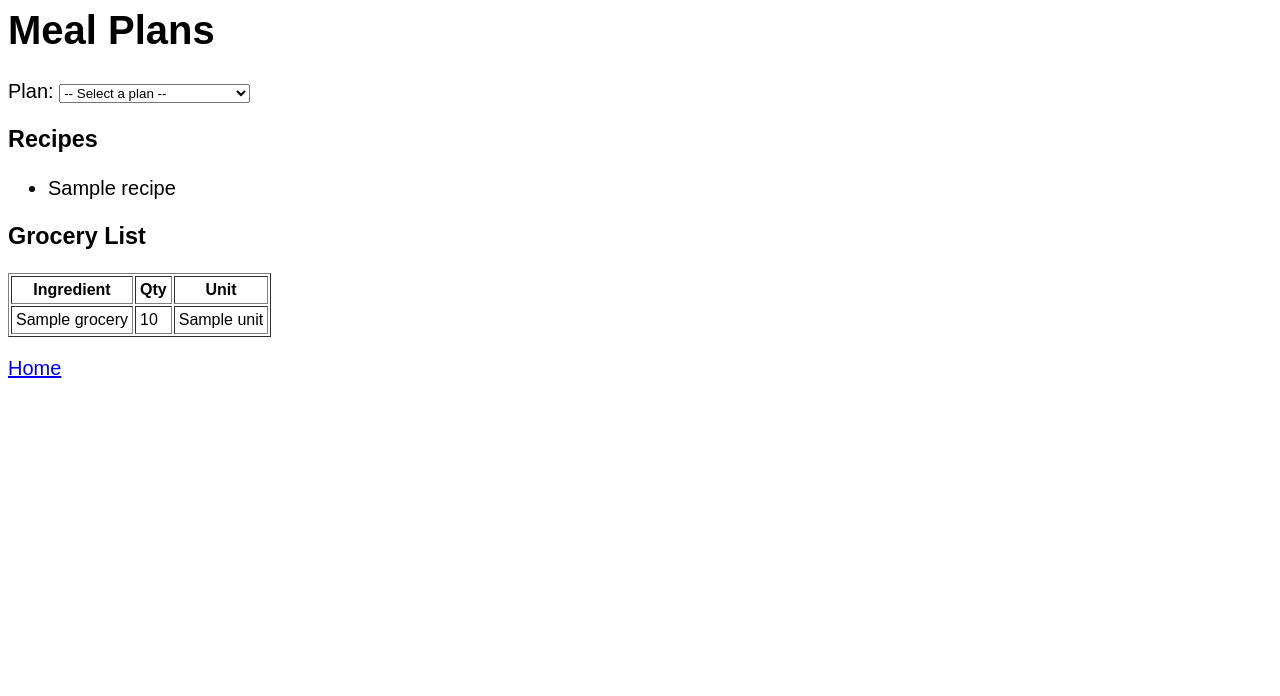
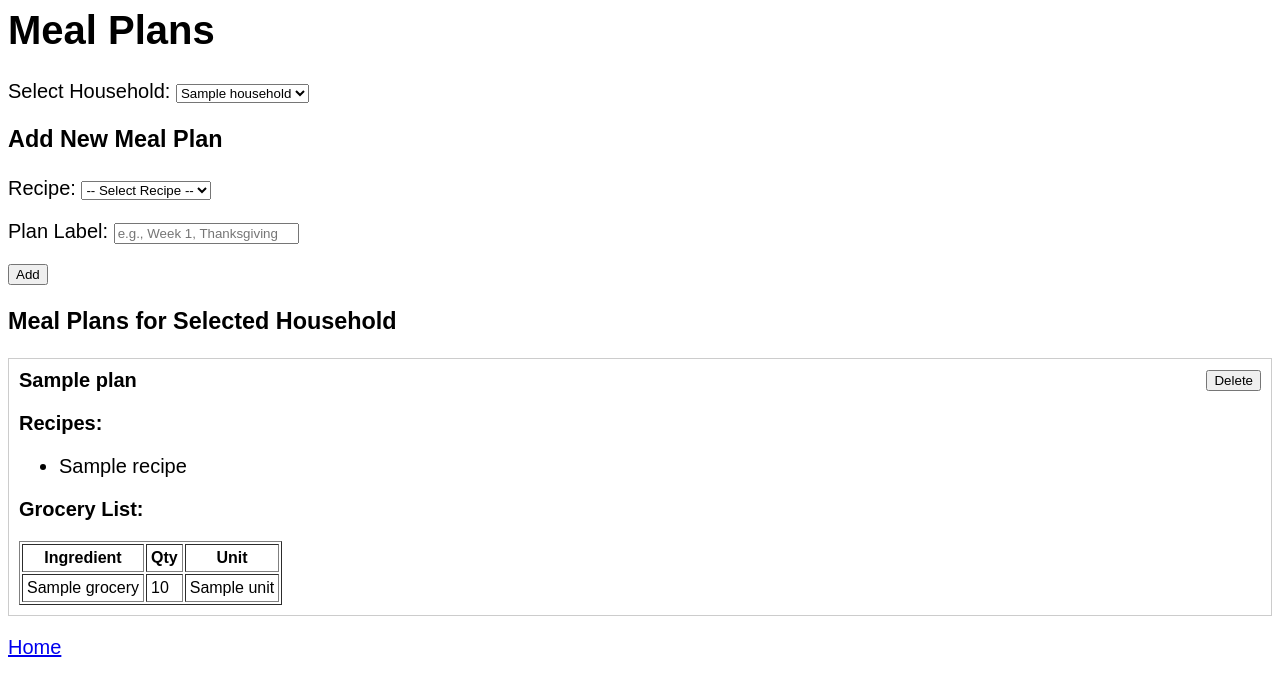
Before and after one commit to eliwerstler/DBProj3, a Flask app: template templates/mealplans.html in a window 1280 px wide. Shown: the top 696 px of the page. Run offline with Flask 3, Linux system fonts and the light colour scheme; the template is opened without the code that fills it: most values are stand-ins (such as "Sample title", 1, 10 or a date in 2020); parts of the project's set-up code (start-up, migrations or seed data) failed here and were passed over.

Commit message:
methods for meal plans

```diff
--- a/server.py
+++ b/server.py
@@ -342,18 +342,124 @@ def cookable():
 
 
 
-@app.route('/mealplans')
+@app.route('/mealplans', methods=['GET', 'POST'])
 def mealplans():
+    # Handle POST
+    if request.method == 'POST':
+        # Check if this is a delete request
+        if request.form.get('action') == 'delete':
+            plan_id = request.form.get('plan_id')
+            household_id = request.form.get('hid')
+            if plan_id:
+                try:
+                    # Delete grocery list ingredients first
+                    g.conn.execute(text("""
+                        DELETE FROM grocery_list_contains_ingredients
+                        WHERE grocery_id IN (SELECT grocery_id FROM grocery_list WHERE plan_id = :pid)
+                    """), {'pid': plan_id})
+
+                    # Delete grocery list
+                    g.conn.execute(text("""
+                        DELETE FROM grocery_list WHERE plan_id = :pid
+                    """), {'pid': plan_id})
+
+                    # Delete meal plan recipe links
+                    g.conn.execute(text("""
+                        DELETE FROM meal_plan_selects_recipe WHERE plan_id = :pid
+                    """), {'pid': plan_id})
+
+                    # Delete meal plan
+                    g.conn.execute(text("""
+                        DELETE FROM meal_plans WHERE plan_id = :pid
+                    """), {'pid': plan_id})
+
+                    g.conn.commit()
+                    return redirect(f'/mealplans?hid={household_id}')
+                except Exception as e:
+                    return f"<h3>Error deleting meal plan:</h3><pre>{e}</pre>"
+        else:
+            # Add new meal plan
+            household_id = request.form.get('hid')
+            recipe_id = request.form.get('recipe_id')
+            label = request.form.get('label')
+
+            if household_id and recipe_id and label:
+                try:
+                    # Insert meal plan
+                    result = g.conn.execute(text("""
+                        INSERT INTO meal_plans (household_id, label)
+                        VALUES (:hid, :label)
+                        RETURNING plan_id
+                    """), {'hid': household_id, 'label': label})
+                    plan_id = result.fetchone()[0]
+
+                    # Link recipe to meal plan
+                    g.conn.execute(text("""
+                        INSERT INTO meal_plan_selects_recipe (plan_id, recipe_id)
+                        VALUES (:pid, :rid)
+                    """), {'pid': plan_id, 'rid': recipe_id})
+
+                    # Create grocery list
+                    result = g.conn.execute(text("""
+                        INSERT INTO grocery_list (plan_id)
+                        VALUES (:pid)
+                        RETURNING grocery_id
+                    """), {'pid': plan_id})
+                    grocery_id = result.fetchone()[0]
+
+                    # Add recipe ingredients to grocery list
+                    g.conn.execute(text("""
+                        INSERT INTO grocery_list_contains_ingredients (grocery_id, ingredient_id, quantity, unit)
+                        SELECT :gid, ingredient_id, quantity, unit
+                        FROM recipe_made_with_ingredient
+                        WHERE recipe_id = :rid
+                    """), {'gid': grocery_id, 'rid': recipe_id})
+
+                    g.conn.commit()
+                    return redirect(f'/mealplans?hid={household_id}')
+                except Exception as e:
+                    return f"<h3>Error adding meal plan:</h3><pre>{e}</pre>"
+
+    # Handle GET - Display meal plans
     try:
-        plans = g.conn.execute(text("""
-            SELECT mp.plan_id, h.household_name, mp.label
-            FROM meal_plans mp
-            JOIN household h ON h.household_id = mp.household_id
-            ORDER BY h.household_name, mp.label
+        # Fetch households
+        households = g.conn.execute(text("""
+            SELECT household_id, household_name
+            FROM household
+            ORDER BY household_name
         """)).fetchall()
-        sel_pid = request.args.get("pid")
-        groceries = recipes = []
-        if sel_pid:
+
+        # Get selected household
+        sel_hid = request.args.get('hid', str(households[0].household_id) if households else None)
+
+        # Fetch recipes for the add form
+        all_recipes = g.conn.execute(text("""
+            SELECT recipe_id, recipe_name
+            FROM recipe
+            ORDER BY recipe_name
+        """)).fetchall()
+
+        # Fetch meal plans for selected household
+        plans = []
+        if sel_hid:
+            plans = g.conn.execute(text("""
+                SELECT mp.plan_id, mp.label
+                FROM meal_plans mp
+                WHERE mp.household_id = :hid
+                ORDER BY mp.label
+            """), {'hid': sel_hid}).fetchall()
+
+        # Get details for each plan
+        plan_details = []
+        for plan in plans:
+            recipes = g.conn.execute(text("""
+                SELECT r.recipe_name
+                FROM meal_plan_selects_recipe mpsr
+                JOIN recipe r ON r.recipe_id = mpsr.recipe_id
+                WHERE mpsr.plan_id = :pid
+                ORDER BY r.recipe_name
+            """), {'pid': plan.plan_id}).fetchall()
+
             groceries = g.conn.execute(text("""
                 SELECT i.ingredient_name, gci.quantity, gci.unit
                 FROM grocery_list gl
@@ -361,17 +467,23 @@ def mealplans():
                 JOIN ingredient i ON i.ingredient_id = gci.ingredient_id
                 WHERE gl.plan_id = :pid
                 ORDER BY i.ingredient_name
-            """), {'pid': sel_pid}).fetchall()
-            recipes = g.conn.execute(text("""
-                SELECT r.recipe_name
-                FROM meal_plan_selects_recipe mpsr
-                JOIN recipe r ON r.recipe_id = mpsr.recipe_id
-                WHERE mpsr.plan_id = :pid
-                ORDER BY r.recipe_name
-            """), {'pid': sel_pid}).fetchall()
+            """), {'pid': plan.plan_id}).fetchall()
+
+            plan_details.append({
+                'plan_id': plan.plan_id,
+                'label': plan.label,
+                'recipes': recipes,
+                'groceries': groceries
+            })
+
     except Exception as e:
         return f"<h3>Error querying meal plans:</h3><pre>{e}</pre>"
-    return render_template("mealplans.html", plans=plans, groceries=groceries, recipes=recipes, sel_pid=str(sel_pid) if sel_pid else None)
+
+    return render_template("mealplans.html",
+                         households=households,
+                         sel_hid=str(sel_hid) if sel_hid else None,
+                         all_recipes=all_recipes,
+                         plan_details=plan_details)
 
 
 
--- a/templates/mealplans.html
+++ b/templates/mealplans.html
@@ -3,31 +3,74 @@
 <body>
   <h1>Meal Plans</h1>
 
+  <!-- Household Selection -->
   <form method="get" action="/mealplans">
-    <label>Plan:</label>
-    <select name="pid" onchange="this.form.submit()">
-      <option value="">-- Select a plan --</option>
-      {% for p in plans %}
-        <option value="{{p.plan_id}}" {{'selected' if sel_pid==p.plan_id|string else ''}}>
-          {{p.household_name}} — {{p.label}}
+    <label>Select Household:</label>
+    <select name="hid" onchange="this.form.submit()">
+      {% for h in households %}
+        <option value="{{h.household_id}}" {% if sel_hid == h.household_id|string %}selected{% endif %}>
+          {{h.household_name}}
         </option>
       {% endfor %}
     </select>
   </form>
 
-  {% if recipes %}
-    <h3>Recipes</h3>
-    <ul>{% for r in recipes %}<li>{{r.recipe_name}}</li>{% endfor %}</ul>
-  {% endif %}
+  {% if sel_hid %}
+    <!-- Add New Meal Plan -->
+    <h3>Add New Meal Plan</h3>
+    <form method="POST" action="/mealplans">
+      <input type="hidden" name="hid" value="{{sel_hid}}">
+      <p>
+        Recipe:
+        <select name="recipe_id" required>
+          <option value="">-- Select Recipe --</option>
+          {% for r in all_recipes %}
+            <option value="{{r.recipe_id}}">{{r.recipe_name}}</option>
+          {% endfor %}
+        </select>
+      </p>
+      <p>Plan Label: <input type="text" name="label" required placeholder="e.g., Week 1, Thanksgiving"></p>
+      <p><input type="submit" value="Add"></p>
+    </form>
 
-  {% if groceries %}
-    <h3>Grocery List</h3>
-    <table border="1" cellpadding="4">
-      <tr><th>Ingredient</th><th>Qty</th><th>Unit</th></tr>
-      {% for g in groceries %}
-        <tr><td>{{g.ingredient_name}}</td><td>{{g.quantity}}</td><td>{{g.unit}}</td></tr>
+    <!-- Display All Meal Plans for Selected Household -->
+    <h3>Meal Plans for Selected Household</h3>
+    {% if plan_details %}
+      {% for plan in plan_details %}
+        <div style="border: 1px solid #ccc; padding: 10px; margin: 10px 0;">
+          <div style="display: flex; justify-content: space-between; align-items: center;">
+            <h4 style="margin: 0;">{{plan.label}}</h4>
+            <form method="POST" action="/mealplans" style="display:inline; margin: 0;" onsubmit="return confirm('Are you sure you want to delete this meal plan?');">
+              <input type="hidden" name="action" value="delete">
+              <input type="hidden" name="plan_id" value="{{plan.plan_id}}">
+              <input type="hidden" name="hid" value="{{sel_hid}}">
+              <input type="submit" value="Delete">
+            </form>
+          </div>
+
+          {% if plan.recipes %}
+            <p><strong>Recipes:</strong></p>
+            <ul>
+              {% for r in plan.recipes %}
+                <li>{{r.recipe_name}}</li>
+              {% endfor %}
+            </ul>
+          {% endif %}
+
+          {% if plan.groceries %}
+            <p><strong>Grocery List:</strong></p>
+            <table border="1" cellpadding="4">
+              <tr><th>Ingredient</th><th>Qty</th><th>Unit</th></tr>
+              {% for g in plan.groceries %}
+                <tr><td>{{g.ingredient_name}}</td><td>{{g.quantity}}</td><td>{{g.unit}}</td></tr>
+              {% endfor %}
+            </table>
+          {% endif %}
+        </div>
       {% endfor %}
-    </table>
+    {% else %}
+      <p><i>No meal plans yet for this household.</i></p>
+    {% endif %}
   {% endif %}
 
   <p><a href="/">Home</a></p>
```
